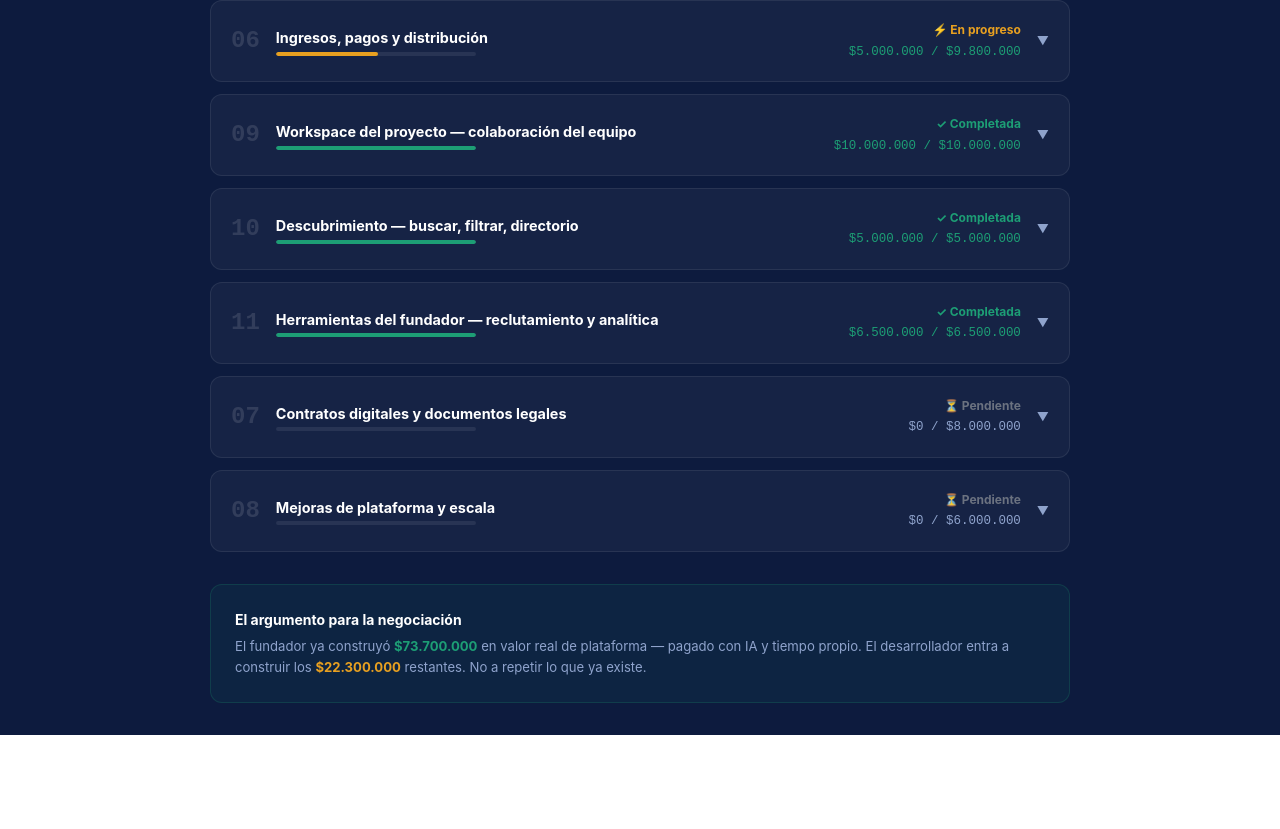
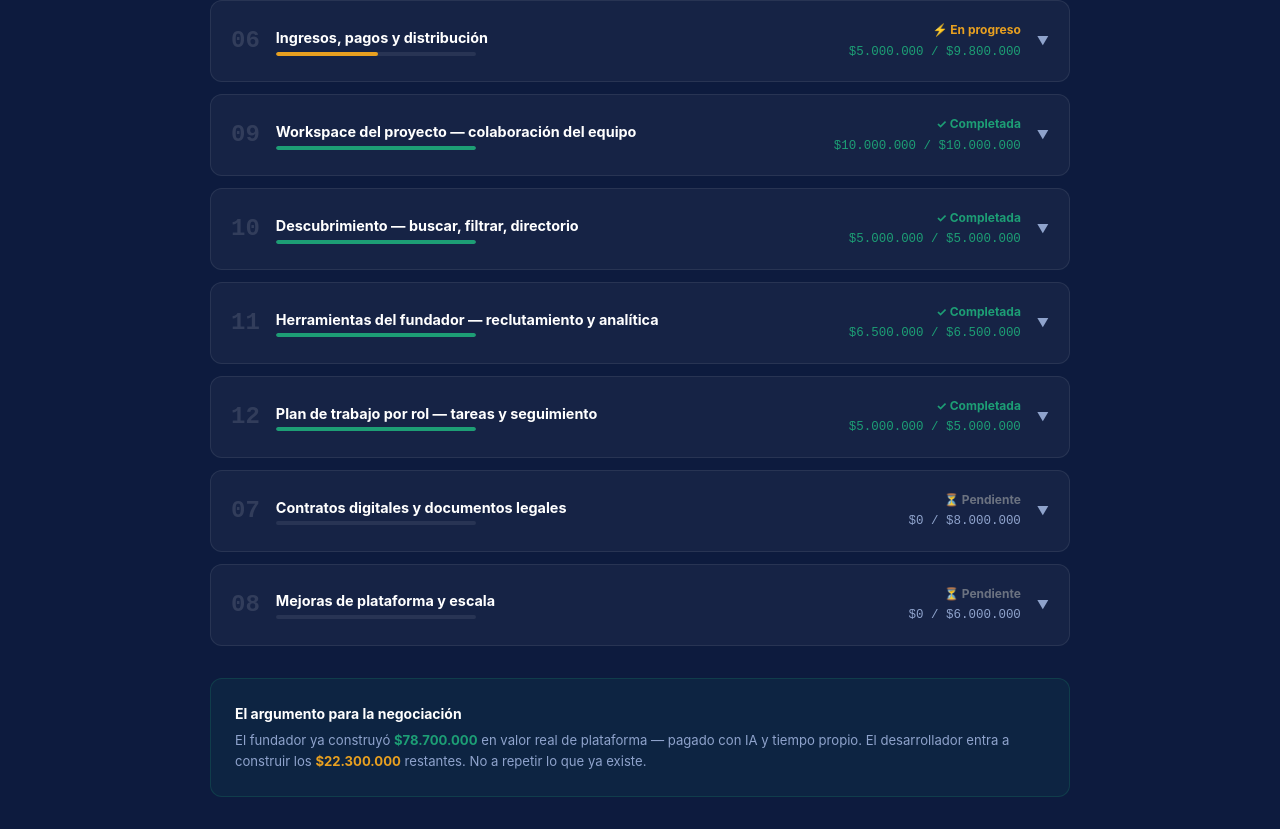
Before and after one commit to satoshigod/escala, a Next.js app: page /desarrollo in a window 1280 px wide. Shown: the part 1028-1857 px from the top of the page. Before the commit the page ends 1763 px from the top, so only its background shows below. Built offline with nearby package versions, Linux system fonts and the light colour scheme.

Commit message:
feat: tareas workspace y desarrollo actualizado

```diff
--- a/app/desarrollo/page.js
+++ b/app/desarrollo/page.js
@@ -144,6 +144,21 @@ const fases = [
     ]
   },
   {
+    num: '12',
+    titulo: 'Plan de trabajo por rol — tareas y seguimiento',
+    estado: 'completa',
+    valor_total: 5000000,
+    valor_hecho: 5000000,
+    hitos: [
+      { num: '12.1', nombre: 'Plantillas de tareas iniciales por rol — Abogado, Contador, Desarrollador, Gerente, Diseñador, CM, Inversionista', done: true, valor: 1500000, quien: 'Claude AI + Fundador' },
+      { num: '12.2', nombre: 'Carga de plantilla por rol con asignación a miembro del equipo', done: true, valor: 1000000, quien: 'Claude AI + Fundador' },
+      { num: '12.3', nombre: 'Flujo de estados: pendiente → en progreso → completada → verificada', done: true, valor: 1000000, quien: 'Claude AI + Fundador' },
+      { num: '12.4', nombre: 'Verificación de tareas por fundador o gerente de proyecto', done: true, valor: 500000, quien: 'Claude AI + Fundador' },
+      { num: '12.5', nombre: 'Crear tareas nuevas con razón de creación visible para el equipo', done: true, valor: 500000, quien: 'Claude AI + Fundador' },
+      { num: '12.6', nombre: 'Filtros por rol y estado + barra de progreso general', done: true, valor: 500000, quien: 'Claude AI + Fundador' },
+    ]
+  },
+  {
     num: '07',
     titulo: 'Contratos digitales y documentos legales',
     estado: 'pendiente',
--- a/app/proyectos/[id]/workspace/page.js
+++ b/app/proyectos/[id]/workspace/page.js
@@ -177,6 +177,7 @@ export default function Workspace() {
           {miRol && !esFundador && <span style={{fontSize:'0.62rem',fontWeight:'700',padding:'2px 8px',borderRadius:'10px',background:'rgba(29,158,117,0.2)',color:'#1D9E75'}}>{miRol.nombre}</span>}
         </div>
         <div style={{display:'flex',alignItems:'center',gap:'1rem'}}>
+          <a href={'/proyectos/'+proyecto?.id+'/workspace/tareas'} style={{fontSize:'0.78rem',fontWeight:'700',color:'#E8A020',textDecoration:'none',background:'rgba(232,160,32,0.1)',padding:'0.3rem 0.875rem',borderRadius:'6px',border:'1px solid rgba(232,160,32,0.25)'}}>📋 Tareas</a>
           <a href={'/proyectos/'+proyecto?.id+'/workspace/chat'} style={{fontSize:'0.78rem',fontWeight:'700',color:'#1D9E75',textDecoration:'none',background:'rgba(29,158,117,0.1)',padding:'0.3rem 0.875rem',borderRadius:'6px',border:'1px solid rgba(29,158,117,0.25)'}}>💬 Chat</a>
           <a href={'/proyectos/' + proyecto?.id} style={{color:'#8FA3CC',fontSize:'0.78rem',textDecoration:'none'}}>Ver proyecto</a>
           <a href="/dashboard" style={{color:'#8FA3CC',fontSize:'0.78rem',textDecoration:'none'}}>Dashboard</a>
```
